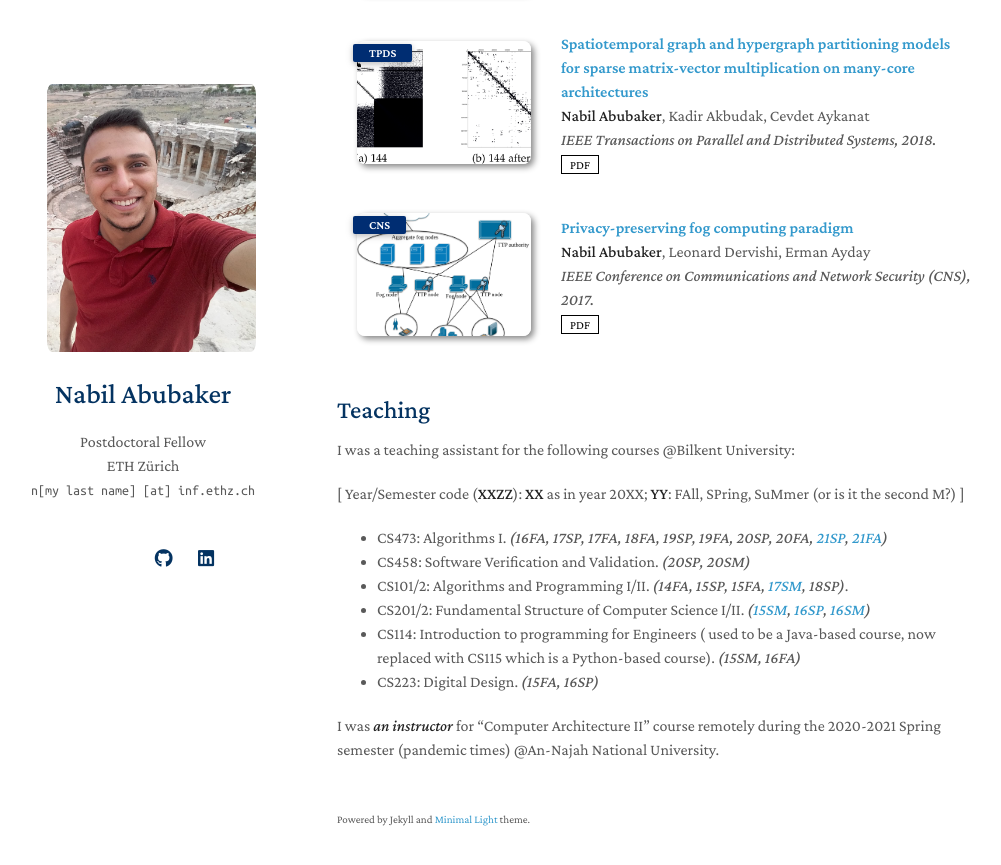
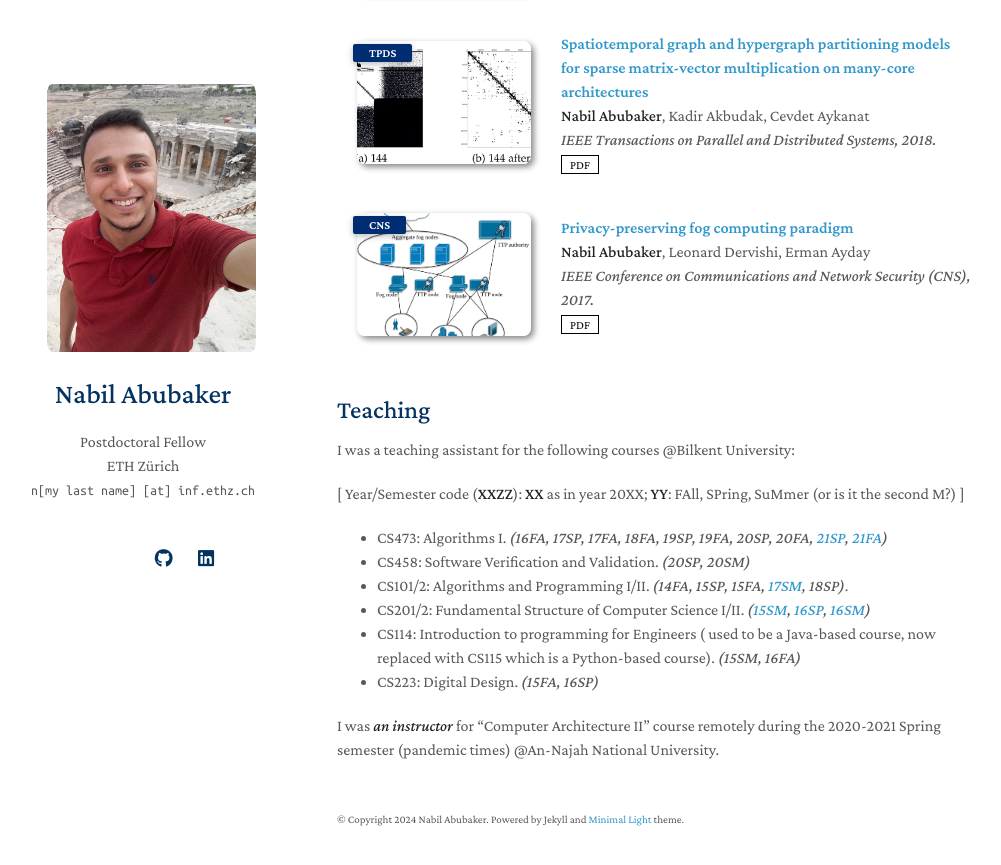
Before and after one commit to nfabubaker/nfabubaker.github.io, a Jekyll site: the page built from index.md, in a window 1280 px wide and 900 px high, scrolled down 2133 px. Shown: the top 865 px of the window, without its empty margins (133-1134 px from the left). Built offline with Jekyll 4.4.1, drawn with Linux system fonts in a browser that asks for light colours; a style sheet for code colours, icons or effects is not loaded; our own code applies the rules of GitHub Pages for plain Markdown files.

Commit message:
small change

```diff
--- a/_layouts/homepage.html
+++ b/_layouts/homepage.html
@@ -100,7 +100,7 @@
       <br>
 
       {% if site.enable_footnote %}
-      <p><small>Powered by Jekyll and <a href="https://github.com/yaoyao-liu/minimal-light" target="_blank" rel="noopener">Minimal Light</a> theme.</small></p>
+      <p><small>© Copyright 2024 {{ site.title }}. Powered by Jekyll and <a href="https://github.com/yaoyao-liu/minimal-light" target="_blank" rel="noopener">Minimal Light</a> theme.</small></p>
       {% endif %}
 
       </section>
```
